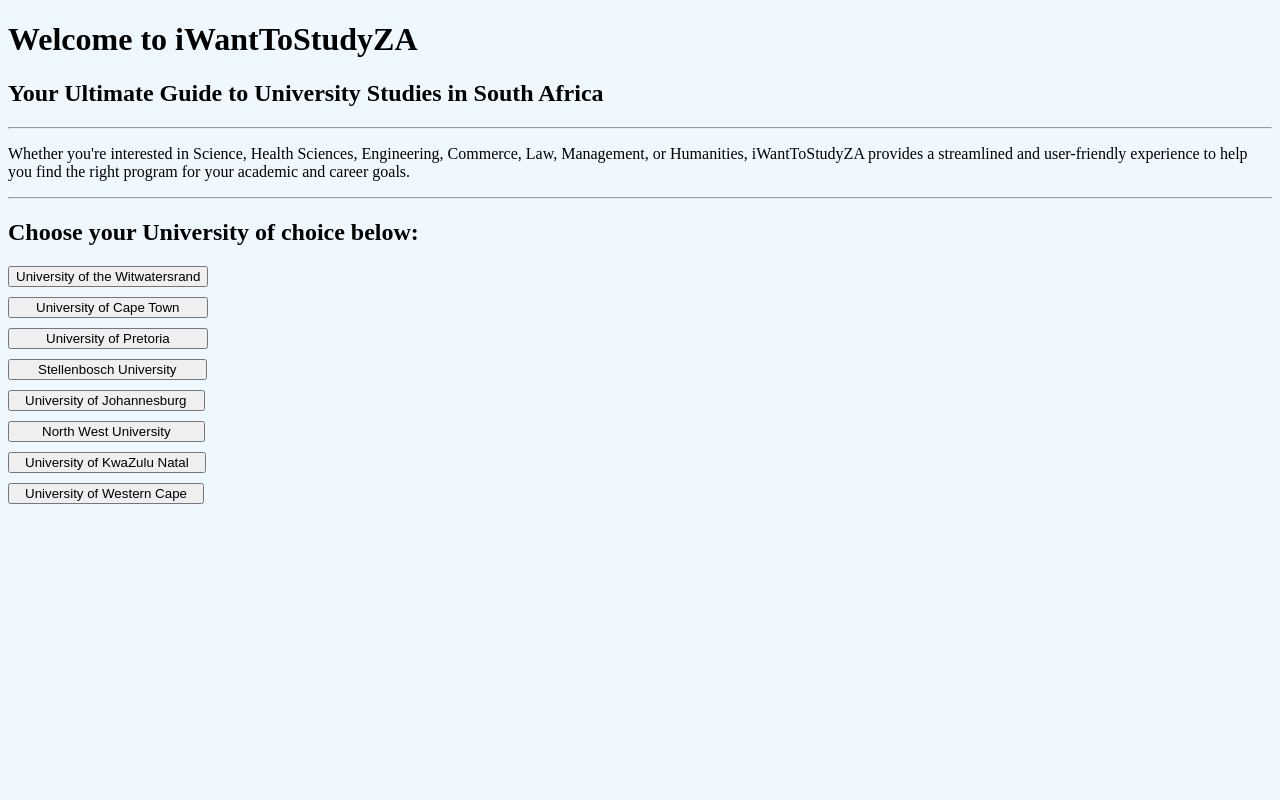
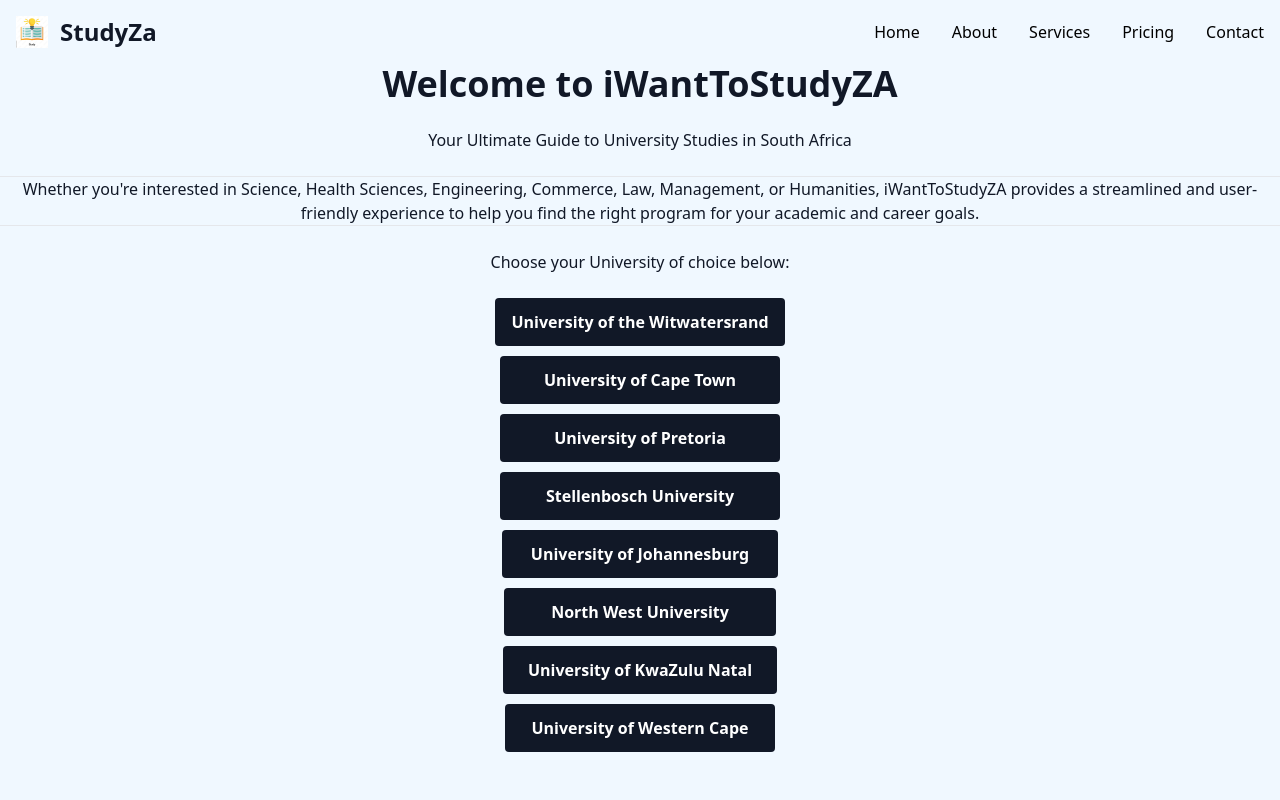
Before and after one commit to sinconorM/iWantToStudyZA, a Flask app: page / in a window 1280 px wide. Run offline with Flask 3, Linux system fonts and the light colour scheme; some libraries are stand-ins or nearby versions.

Commit message:
update landingPage style

```diff
--- a/static/css/LandingStyle.css
+++ b/static/css/LandingStyle.css
@@ -1,7 +1,12 @@
 body{
+    /*background-color: #111827;*/
     background-color: aliceblue;
 
 
+}
+h1{
+    text-align: center;
+    color: white;
 }
 
 /*button{
@@ -10,36 +15,36 @@
 
 #one{
     transform: translateY(10px);
-    padding-left: 26px;
-    padding-right: 27px;
+    padding-left: 44px;
+    padding-right: 44px;
 }
 #two{
     transform: translateY(20px);
-    padding-left: 36px;
-    padding-right: 36px;
+    padding-left: 54px;
+    padding-right: 54px;
 }
 #three{
     transform: translateY(30px);
-    padding-left: 28px;
-    padding-right: 28px;
+    padding-left: 46px;
+    padding-right: 46px;
 }
 #four{
     transform: translateY(40px);
-    padding-left: 15px;
-    padding-right: 16px;
+    padding-left: 29px;
+    padding-right: 29px;
 }
 #five{
     transform: translateY(50px);
-    padding-left: 32px;
-    padding-right: 32px;
+    padding-left: 47px;
+    padding-right: 47px;
 }
 #six{
     transform: translateY(60px);
-    padding-left: 15px;
-    padding-right: 15px;
+    padding-left: 25px;
+    padding-right: 25px;
 }
 #seven{
     transform: translateY(70px);
-    padding-left: 15px;
-    padding-right: 15px;
+    padding-left: 27px;
+    padding-right: 27px;
 }
--- a/templates/landingPage.html
+++ b/templates/landingPage.html
@@ -5,51 +5,108 @@
     <meta name="viewport" content="width=device-width, initial-scale=1.0">
     <link rel="stylesheet" href="{{ url_for('static', filename='css/LandingStyle.css') }}">
     <title>Document</title>
+    <link href="https://cdn.jsdelivr.net/npm/flowbite@2.5.1/dist/flowbite.min.css" rel="stylesheet" />
+    <script src="https://cdn.tailwindcss.com"></script>
 </head>
 <body>
-    <h1>Welcome to iWantToStudyZA</h1>
-    <h2>Your Ultimate Guide to University Studies in South Africa</h2>
+    <nav class="bg-[aliceblue] border-gray-200">
+    <!--<nav class="bg-white border-gray-200 dark:bg-gray-900"></nav> -->
+        <div class="max-w-screen-xl flex flex-wrap items-center justify-between mx-auto p-4">
+        <a class="flex items-center space-x-3 rtl:space-x-reverse">
+            <img src="../static/images/studyLogo.jpg" class="h-8" alt="Flowbite Logo" />
+            <span class="self-center text-2xl font-semibold whitespace-nowrap text-[#111827]">StudyZa</span>
+        </a>
+        <button data-collapse-toggle="navbar-default" type="button" class="inline-flex items-center p-2 w-10 h-10 justify-center text-sm text-gray-500 rounded-lg md:hidden hover:bg-gray-100 focus:outline-none focus:ring-2 focus:ring-gray-200" aria-controls="navbar-default" aria-expanded="false">
+            <span class="sr-only">Open main menu</span>
+            <svg class="w-5 h-5" aria-hidden="true" xmlns="http://www.w3.org/2000/svg" fill="none" viewBox="0 0 17 14">
+                <path stroke="currentColor" stroke-linecap="round" stroke-linejoin="round" stroke-width="2" d="M1 1h15M1 7h15M1 13h15"/>
+            </svg>
+        </button>
+        <div class="hidden w-full md:block md:w-auto" id="navbar-default">
+            <ul class="font-medium flex flex-col p-4 md:p-0 mt-4 border border-gray-100 rounded-lg bg-gray-50 md:flex-row md:space-x-8 rtl:space-x-reverse md:mt-0 md:border-0 md:border-0 md:bg-[aliceblue]">
+            <li>
+                <a href="#" class="block py-2 px-3 text-black hover:text-blue-700 md:p-0" aria-current="page">Home</a>
+            </li>
+            <li>
+                <a href="#" class="block py-2 px-3 text-black hover:text-blue-700 md:p-0">About</a>
+            </li>
+            <li>
+                <a href="#" class="block py-2 px-3 text-black hover:text-blue-700 md:p-0">Services</a>
+            </li>
+            <li>
+                <a href="#" class="block py-2 px-3 text-black hover:text-blue-700 md:p-0">Pricing</a>
+            </li>
+            <li>
+                <a href="#" class="block py-2 px-3 text-black hover:text-blue-700 md:p-0">Contact</a>
+            </li>
+            </ul>
+        </div>
+        </div>
+    </nav>
+
+
+    <div class="self-center text-center text-[#111827] bg-[aliceblue]">
+        <p class="text-4xl font-bold text-center text-[#111827] bg-[aliceblue]">Welcome to iWantToStudyZA</p>
+        <br>
+        <h2 >Your Ultimate Guide to University Studies in South Africa</h2>
+        <br>
         <hr>
-    <p>
+        <p >
             Whether you're interested in Science, Health Sciences, Engineering, Commerce, Law, Management, or Humanities,
             iWantToStudyZA provides a streamlined and user-friendly experience to help you find the right program
             for your academic and career goals.
         </p>
         <hr>
+        <br>
 
         <h2>Choose your University of choice below: </h2>
+    </div>
+    <br>
 
+    <div class="self-center text-center">
         <a href="{{ url_for('wits') }}">
-        <button>University of the Witwatersrand</button>
+            <button class="bg-[#111827] hover:bg-blue-700 text-white font-bold py-2 px-4 rounded w-half h-12">University of the Witwatersrand</button>
         </a>
         <br>
 
         <a  href="">
-        <button id="one">University of Cape Town</button>
+            <button id="one" class="bg-[#111827] hover:bg-blue-700 text-white font-bold py-2 px-4 rounded w-half h-12">University of Cape Town</button>
         </a>
         <br>
         <a href="">
-        <button id="two">University of Pretoria</button>
+            <button id="two" class="bg-[#111827] hover:bg-blue-700 text-white font-bold py-2 px-4 rounded w-half h-12">University of Pretoria</button>
         </a>
         <br>
         <a href="">
-        <button id="three">Stellenbosch University</button>
+            <button id="three" class="bg-[#111827] hover:bg-blue-700 text-white font-bold py-2 px-4 rounded w-half h-12">Stellenbosch University</button>
         </a>
         <br>
         <a href="">
-        <button id="four">University of Johannesburg</button>
+            <button id="four" class="bg-[#111827] hover:bg-blue-700 text-white font-bold py-2 px-4 rounded w-half h-12">University of Johannesburg</button>
         </a>
         <br>
         <a href="">
-        <button id="five">North West University</button>
+            <button id="five" class="bg-[#111827] hover:bg-blue-700 text-white font-bold py-2 px-4 rounded w-half h-12">North West University</button>
         </a>
         <br>
         <a href="">
-        <button id="six">University of KwaZulu Natal</button>
+            <button id="six" class="bg-[#111827] hover:bg-blue-700 text-white font-bold py-2 px-4 rounded w-half h-12">University of KwaZulu Natal</button>
         </a>
         <br>
         <a href="">
-        <button id="seven">University of Western Cape</button>
+            <button id="seven" class="bg-[#111827] hover:bg-blue-700 text-white font-bold py-2 px-4 rounded w-half h-12">University of Western Cape</button>
         </a>
+    </div>
+
+
+
+
+
+
+
+
+
+    <script src="https://cdn.jsdelivr.net/npm/flowbite@2.5.1/dist/flowbite.min.js"></script>
+
 </body>
 </html>
```
Also changed, not shown: static/images/studyLogo.jpg (added). Lines whose indentation alone changed are shown as unchanged.
